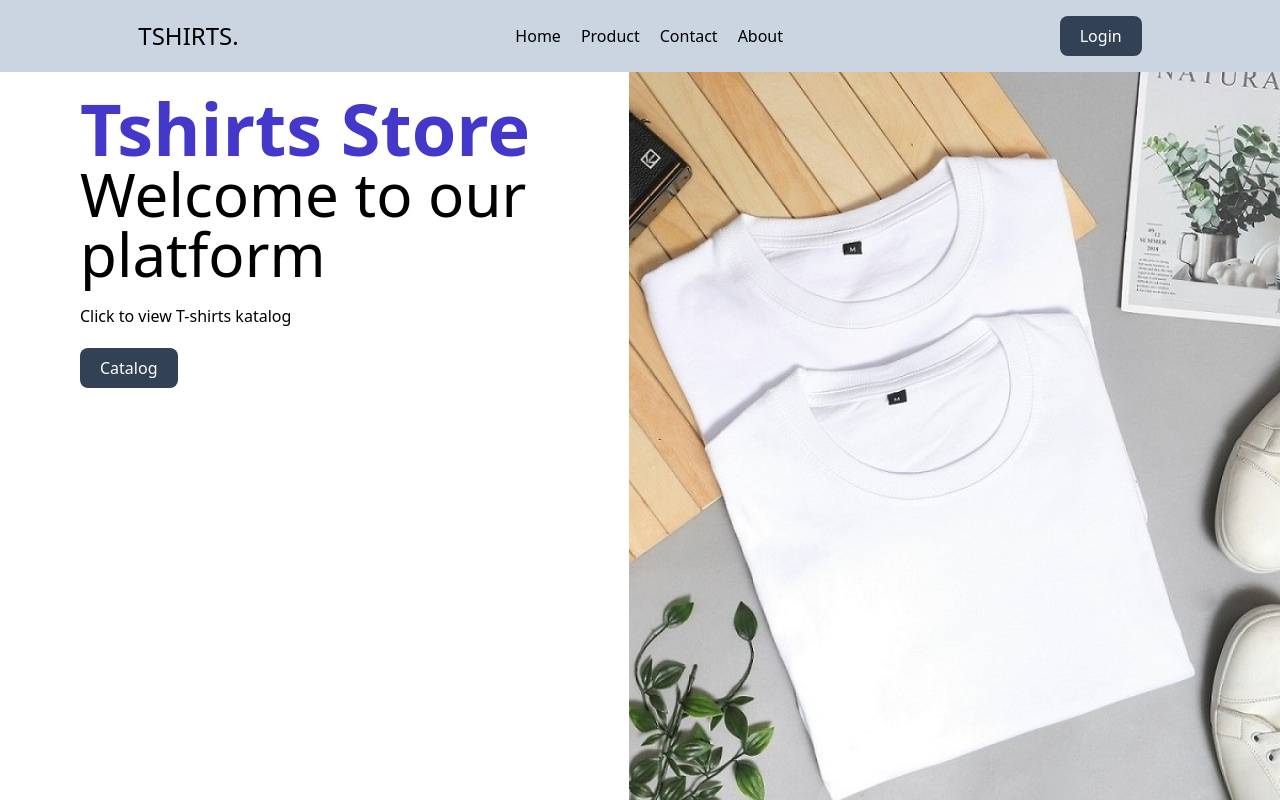
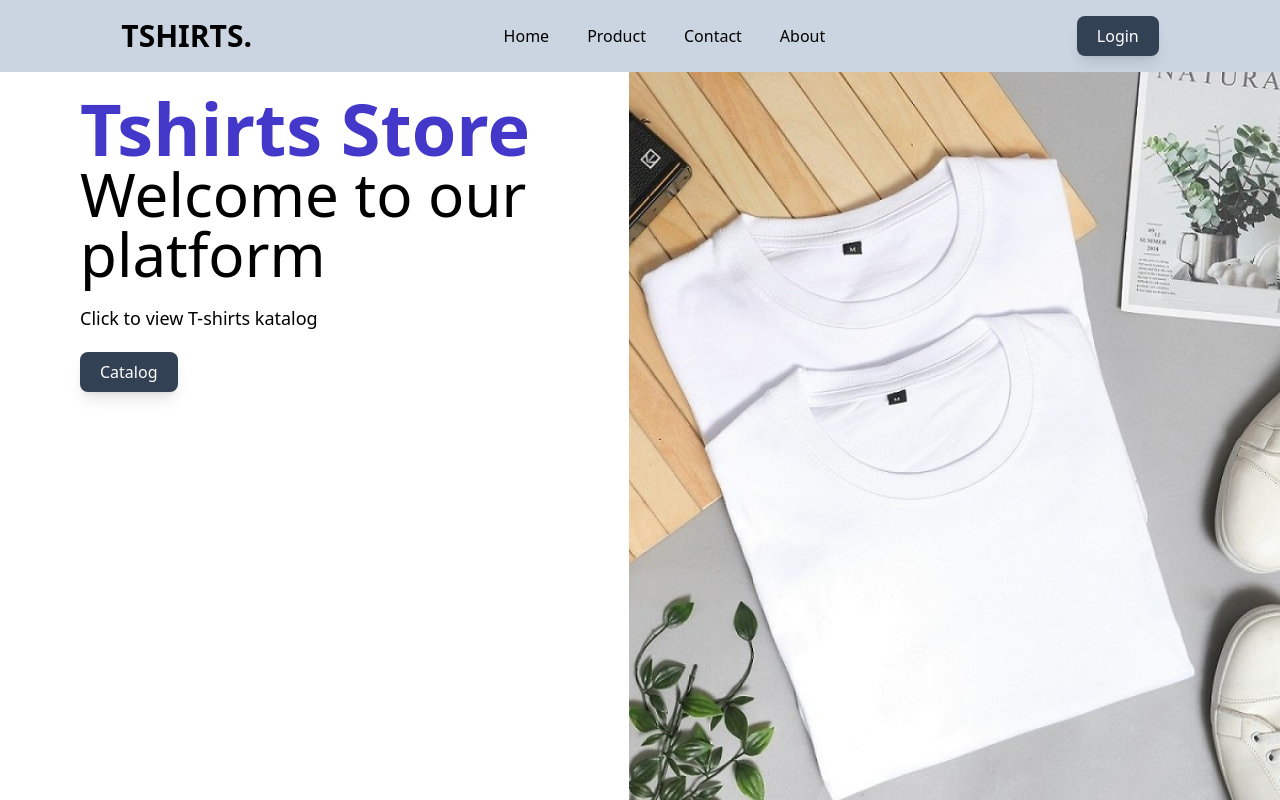
Before and after one commit to muhammadsusilo/tshirts, a React (Vite) app: page / in a window 1280 px wide. Shown: the top 800 px of the page. Built offline with nearby package versions, Linux system fonts and the light colour scheme.

Commit message:
Add hover and box shadow

```diff
--- a/src/components/Elements/Button.jsx
+++ b/src/components/Elements/Button.jsx
@@ -2,7 +2,7 @@
     const {children, color = "bg-slate-700", onClick, type ="button"} = props;
     return (
         <button
-        className={`${color} px-5 h-10 rounded-lg text-white`}
+        className={`${color} px-5 h-10 rounded-lg text-white shadow-lg`}
         type={type}
 
         onClick={() => onClick()}
--- a/src/components/Fragments/AboutContainer.jsx
+++ b/src/components/Fragments/AboutContainer.jsx
@@ -10,7 +10,7 @@ const AboutContainer = (props) => {
 };
 
 const ContactUs = (e) => {
-   window.location.href ="/Contact"
+   window.location.href="/Contact"
 }
 
 
--- a/src/components/Fragments/HomeDasboard.jsx
+++ b/src/components/Fragments/HomeDasboard.jsx
@@ -1,4 +1,5 @@
 import Button from "../Elements/Button";
+import { Link } from "react-router-dom"
 
 function HomeDasboard(props){
    const {children} = props;
@@ -14,20 +15,23 @@ const HandleClick =() => {
    };
 function NavBar(){
    return (
-    <nav className="flex justify-around items-center py-4 bg-slate-300 shadow-slate-700">
-      <div className="text-2xl uppercase"><a href="/">Tshirt<span>s.</span></a></div>
+    <nav
+    className=
+    "flex justify-around items-center py-4 bg-slate-300"
+    >
+      <div className="text-3xl uppercase font-bold"><a href="/">Tshirt<span>s.</span></a></div>
       <ul className="flex gap-5">
       <li >
-         <a href="/">Home</a>
+         <Link to="/">Home</Link>
       </li>
       <li>
-         <a href="/Product">Product</a>
+         <Link to="/Product">Product</Link>
       </li>
       <li>
-         <a href="/Contact">Contact</a>
+         <Link to="/Contact">Contact</Link>
       </li>
       <li>
-         <a href="/About">About</a>
+         <Link to="/About">About</Link>
       </li>
       </ul>
       <Button onClick={HandleClick}>Login</Button>
@@ -41,7 +45,7 @@ function Dasboard(){
          <div className="items-center min-h-screen m-5 mt-5 mx-20">
             <h1 className="text-7xl font-bold text-indigo-700 ">Tshirts Store</h1>
             <h2 className="text-6xl"> Welcome to our platform </h2>
-            <p className="text-md my-5">Click to view T-shirts katalog </p>
+            <p className="text-lg my-5">Click to view T-shirts katalog </p>
             <Button onClick={HandleClick}>Catalog</Button>
          </div>
          <div className="img-gambar ">
--- a/src/main.jsx
+++ b/src/main.jsx
@@ -1,6 +1,7 @@
 import React from 'react'
 import ReactDOM from 'react-dom/client'
 import './index.css'
+import "./style.css"
 import {createBrowserRouter, RouterProvider} from 'react-router-dom'
 import HomePage from './pages/Home.jsx'
 import ProductPage from './pages/Product.jsx'
--- a/src/pages/About.jsx
+++ b/src/pages/About.jsx
@@ -3,8 +3,10 @@ import HomeDasboard from "../components/Fragments/HomeDasboard";
 
 const AboutPage = () => {
    return (
-      <div>
+      <div >
+         <div className=" shadow-lg shadow-slate-400">
          <HomeDasboard.NavBar />
+         </div>
          <div className="px-28 py-14 flex justify-center items-center gap-9">
             <AboutContainer.AboutHeader/>
             <AboutContainer.AboutFooter />
--- a/src/pages/Contact.jsx
+++ b/src/pages/Contact.jsx
@@ -5,7 +5,9 @@ import HomeDasboard from "../components/Fragments/HomeDasboard";
 const ContactPage = () => {
    return (
       <div>
-         <HomeDasboard.NavBar />
+         <div className=" shadow-lg shadow-slate-400">
+            <HomeDasboard.NavBar />
+         </div>
          <h2 className="text-center py-5 text-4xl font-bold mt-2">If there is the Feedback ?</h2>
          <hr className="mb-5 mx-10" />
          <div className="flex row justify-center gap-7 flex-wrap">
--- a/src/pages/Product.jsx
+++ b/src/pages/Product.jsx
@@ -7,7 +7,9 @@ import { allProduct } from "./data";
     const {children} = props;
     return (
         <div>
-            <HomeDasboard.NavBar />
+            <div className=" shadow-lg shadow-slate-400">
+                <HomeDasboard.NavBar />
+            </div>
             <div className="mt-5">
                 <HomeProduct />
             </div>
--- /dev/null
+++ b/src/style.css
@@ -0,0 +1,15 @@
+li {
+    padding: 5px 9px;
+    font-weight: 500;
+}
+
+li:hover {
+    background-color: rgb(30, 30, 216);
+    border-radius: 10px;
+    color: #fff;
+}
+
+button:hover {
+    background-color: rgb(30, 30, 216);
+    color: #fff;
+}
```
